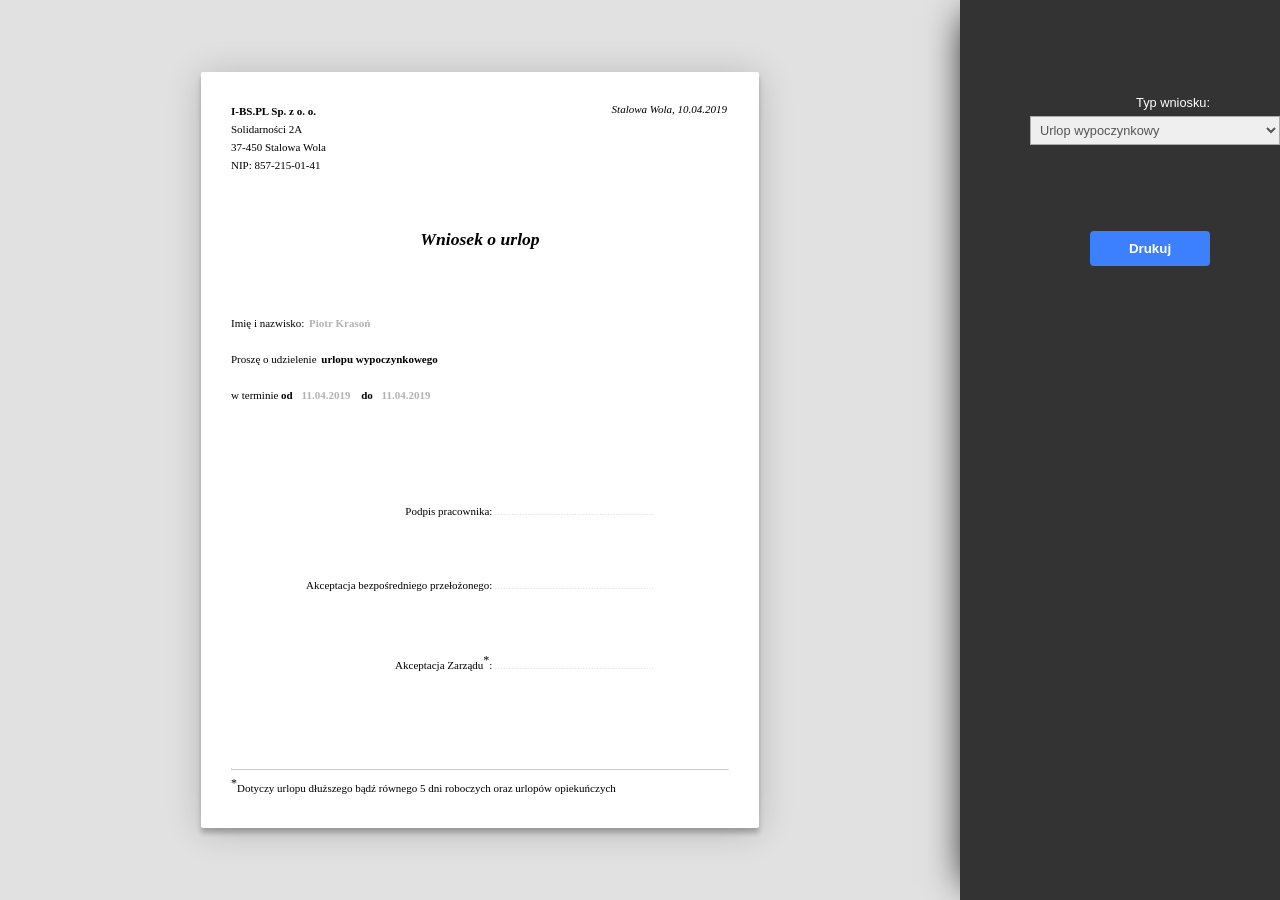
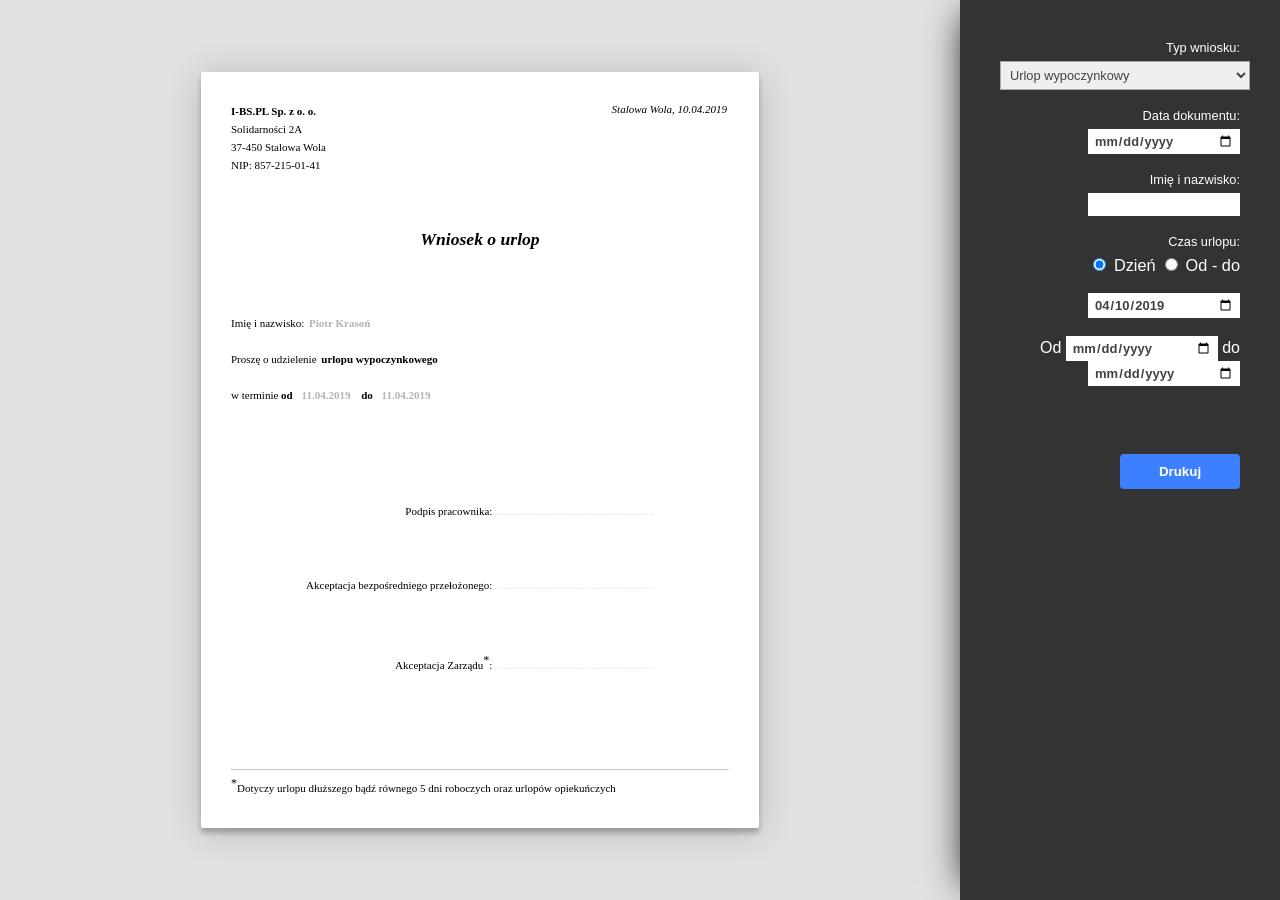
Before and after one commit to pkrason/pkrason.github.io, a Jekyll site: the page index.html, which Jekyll copies as it is, in a window 1280 px wide. Built offline with Jekyll 4.4.1, drawn with Linux system fonts in a browser that asks for light colours.

Commit message:
Przechwytywanie daty dokumentu

```diff
--- a/css/main.css
+++ b/css/main.css
@@ -17,6 +17,9 @@
     color: rgb(179, 179, 179);
 }
 
+label {
+    font-size: 1.02em;
+}
 
 h1 {
    text-align: center;
@@ -123,6 +126,24 @@
     margin-left: 5px;
 }
 
+.options-form-elements {
+    width: 140px;
+    padding:4px 6px;
+    color: #424242;
+    font-family: Arial, Helvetica, sans-serif;
+    font-size: 13px;
+}
+
+
+.pole-data-dokumentu {
+    width: 140px;
+    padding:4px 6px;
+    color: #424242;
+    font-family: Arial, Helvetica, sans-serif;
+    font-size: 0.8em;
+}
+
+
 #wrapper {
     margin:0;
 }
@@ -203,6 +224,7 @@
         width: 57px;
         margin-left: 4px;
     }
+
 }
 
 
@@ -222,7 +244,7 @@
     width:25%;
     overflow:hidden;
     box-sizing: border-box;
-    padding:95px 70px;
+    padding:40px 40px;
     background-color: #333333;
     height:100vh;
 
@@ -271,7 +293,7 @@
     background-position: 97% center;
     background-repeat: no-repeat;
     border: 1px solid #AAA;
-    color: #555;
+    color: #424242;
     font-size: 0.8em;
     overflow: hidden;
     text-overflow: ellipsis;
--- a/index.html
+++ b/index.html
@@ -92,6 +92,22 @@
                 <option value="wniosek-podwyzka">Wniosek o podwyżkę</option>
         </select>
         <p>&nbsp;</p>
+        <label for="data-dokumentu" class="custom-label">Data dokumentu:</label>
+        <input id="data-dokumentu" type="date" name="data-dokumentu" class="pole-data-dokumentu" placeholder="" value="">
+
+        <p>&nbsp;</p>
+        <label for="imie-nazwisko" class="custom-label">Imię i nazwisko:</label>
+        <input type="text" name="imie-nazwisko" class="options-form-elements" placeholder="">
+
+        <p>&nbsp;</p>
+        <label for="czas" class="custom-label">Czas urlopu:</label>
+            <label><input type="radio" name="czas" checked="checked"> Dzień</label>
+            <label><input type="radio" name="czas"> Od - do</label>
+            <p>&nbsp;</p>
+            <input id="dzien-urlopu" type="date" name="czas" class="options-form-elements" placeholder=""></input>
+            <!-- OR -->
+            <p>&nbsp;</p>
+            Od <input type="date" name="czas" class="options-form-elements" placeholder=""></input> do <input type="date" name="czas" class="options-form-elements" placeholder=""></input>
         <p>&nbsp;</p>
         <button id="drukowanie" class="btn print-btn">Drukuj</button>
     </form>
--- a/js/script.js
+++ b/js/script.js
@@ -24,6 +24,7 @@
 const currentDate = new Date();
 var dataNow = data.textContent = `${leadingZero(currentDate.getDate())}.${leadingZero(currentDate.getMonth()+1)}.${currentDate.getFullYear()}`;
 var dataTomorrow = `${leadingZero(currentDate.getDate()+1)}.${leadingZero(currentDate.getMonth()+1)}.${currentDate.getFullYear()}`;
+var specialDataFormat = `${currentDate.getFullYear()}-${leadingZero(currentDate.getMonth()+1)}-${leadingZero(currentDate.getDate())}`;
 
 data.value = `Stalowa Wola, ${dataNow}`;
 
@@ -38,3 +39,24 @@
 buttonDrukowanie.addEventListener('click', function(){
     window.print();
 })
+
+
+var dataDokumentu = document.querySelector('#data-dokumentu');
+
+// dataDokumentu.value = `${specialDataFormat}`;
+var dataDotted = '';
+
+function dateDottedFormat(){
+    var rok = dataDokumentu.value.substr(0,4),
+    miesiac = dataDokumentu.value.substr(5,2),
+    dzien = dataDokumentu.value.substr(8,2);
+
+    var dataDotted = `${dzien}.${miesiac}.${rok}`;
+
+    data.value = `Stalowa Wola, ${dataDotted}`;
+}
+
+dataDokumentu.addEventListener('input', dateDottedFormat);
+
+
+document.querySelector('#dzien-urlopu').value =`${specialDataFormat}`;
```
